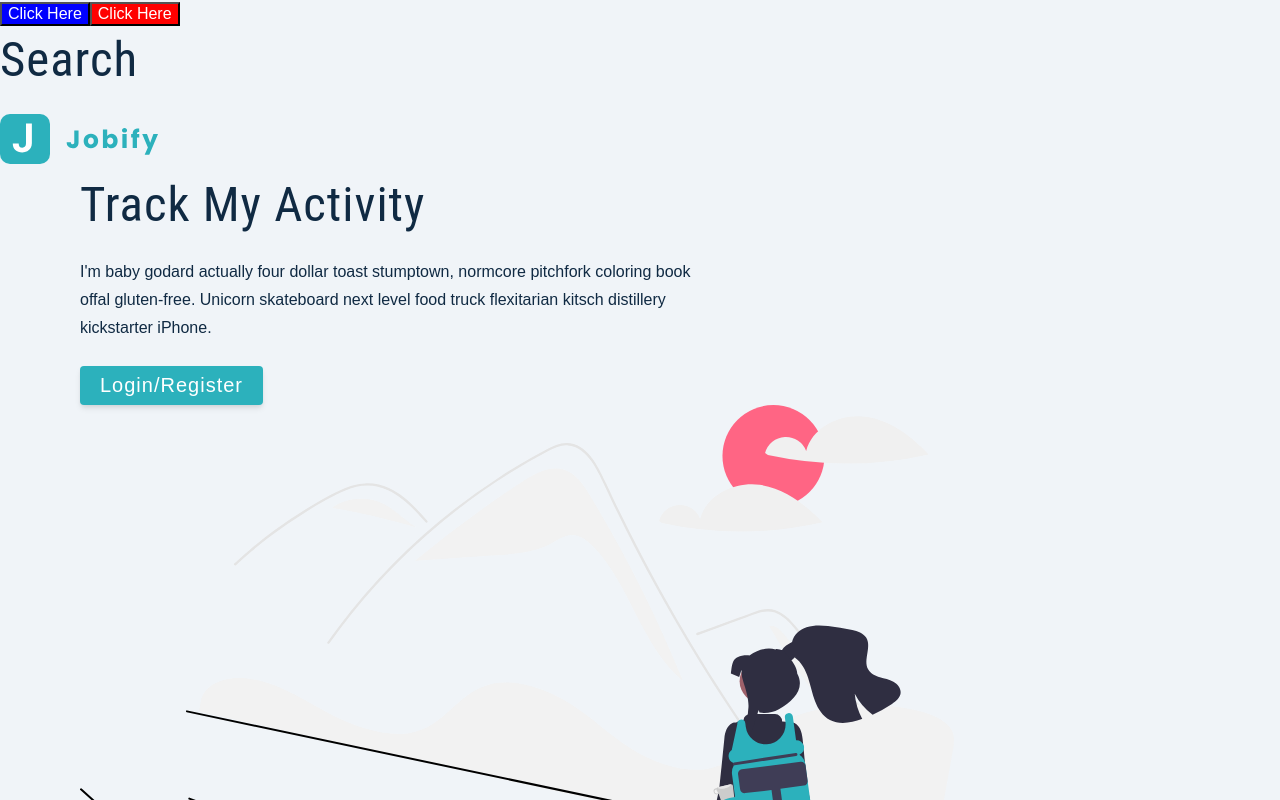
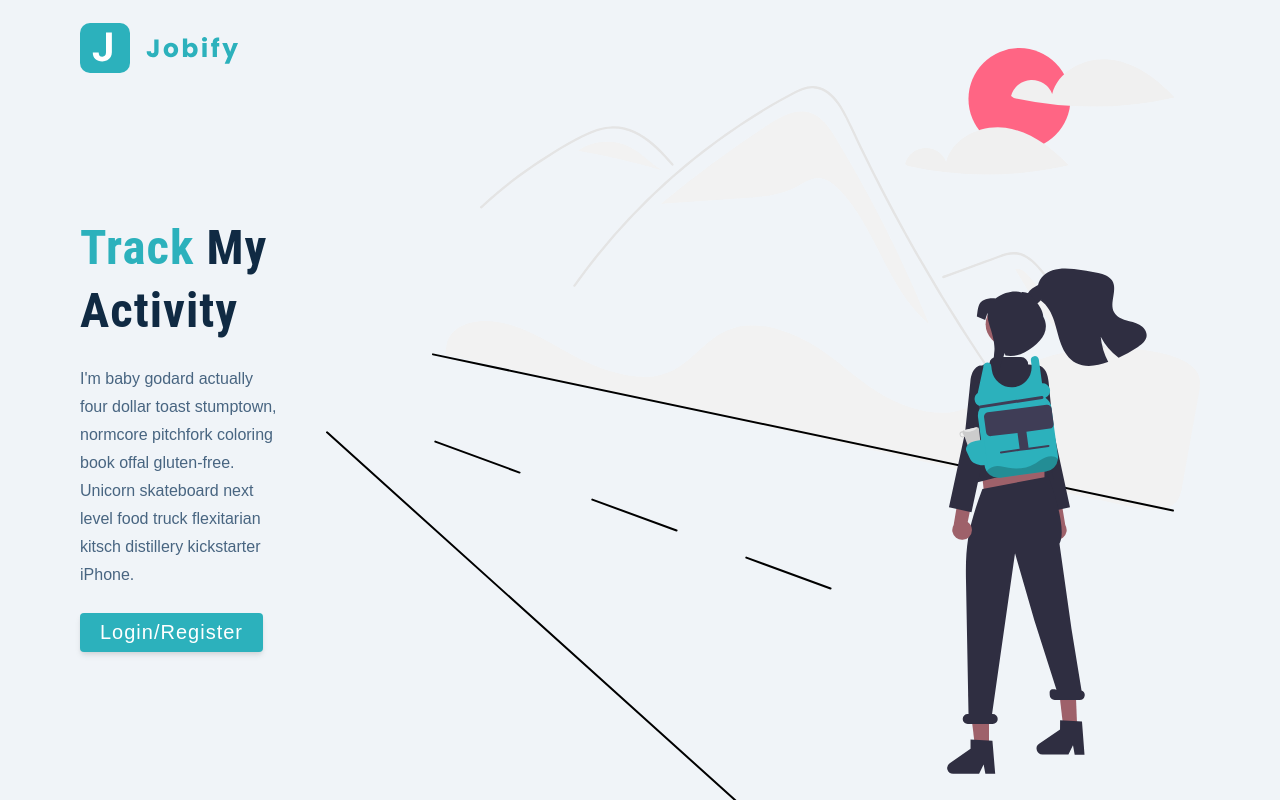
Before and after one commit to rfujiwar23/mern-stack, a React (Create React App) app in the folder client/: page / in a window 1280 px wide. Shown: the top 800 px of the page. Built offline with nearby package versions, Linux system fonts and the light colour scheme; the HTML template or start-up script is replaced by a standard one.

Commit message:
2nd day complete with tutorial of MERN

```diff
--- a/client/src/App.js
+++ b/client/src/App.js
@@ -1,24 +1,11 @@
 import Landing from './pages/Landing'
 import styled from 'styled-components'
 
-const Button = styled.button`
-  background: blue;
-  color: #fff;
-  font-size:1rem;
-`
 
-const ButtonSecond = styled.button`
-  background: red;
-  color: #fff;
-  font-size:1rem;
-`
 
 function App() {
   return (
     <div>
-      <Button>Click Here</Button>
-      <ButtonSecond>Click Here</ButtonSecond>
-      <h1>Search</h1>
     <Landing/>
     </div>
   );
--- a/client/src/pages/Landing.js
+++ b/client/src/pages/Landing.js
@@ -1,21 +1,64 @@
 import logo from '../assets/images/logo.svg'
 import main from '../assets/images/main.svg'
+import styled from 'styled-components'
+
 const Landing = () => {
   return (
-   <main>
+   <Wrapper>
       <nav>
         <img src={logo} alt="yes" className="logo" />
       </nav>
       <div className="container page">
         {/* info */}
         <div className="info">
-          <h1>Track My Activity</h1>
+          <h1><span>Track</span> My Activity</h1>
           <p>I'm baby godard actually four dollar toast stumptown, normcore pitchfork coloring book offal gluten-free. Unicorn skateboard next level food truck flexitarian kitsch distillery kickstarter iPhone.</p>
           <button className='btn btn-hero'>Login/Register</button>
         </div>
-        <img src={main} alt="activity tracker" className='img-main-img'/>
+        <img src={main} alt="activity tracker" className='main-img'/>
       </div>
-   </main>
+   </Wrapper>
   )
 }
+
+const Wrapper = styled.main`
+  nav {
+    width: var(--fluid-width);
+    max-width: var(--max-width);
+    margin: 0 auto;
+    height: var(--nav-height);
+    display:flex;
+    align-items: center;
+  }
+  .page {
+    min-height: calc(100vh - var(--nav-height));
+    display:grid;
+    align-items: center;
+    margin-top:-3rem;
+  }
+
+  h1 {
+    font-weight: 700;
+    span {
+      color:var(--primary-500);
+    }
+  }
+  p {
+    color:var(--grey-600);
+  }
+  .main-img {
+    display:none;
+  }
+  @media (min-width:992px) {
+    .page {
+      grid-template-columns: 1fr 1fr;
+      column-gap: 3rem;
+    }
+    .main-img {
+      display: block;
+    }
+  }
+`
+
+
 export default Landing
```
